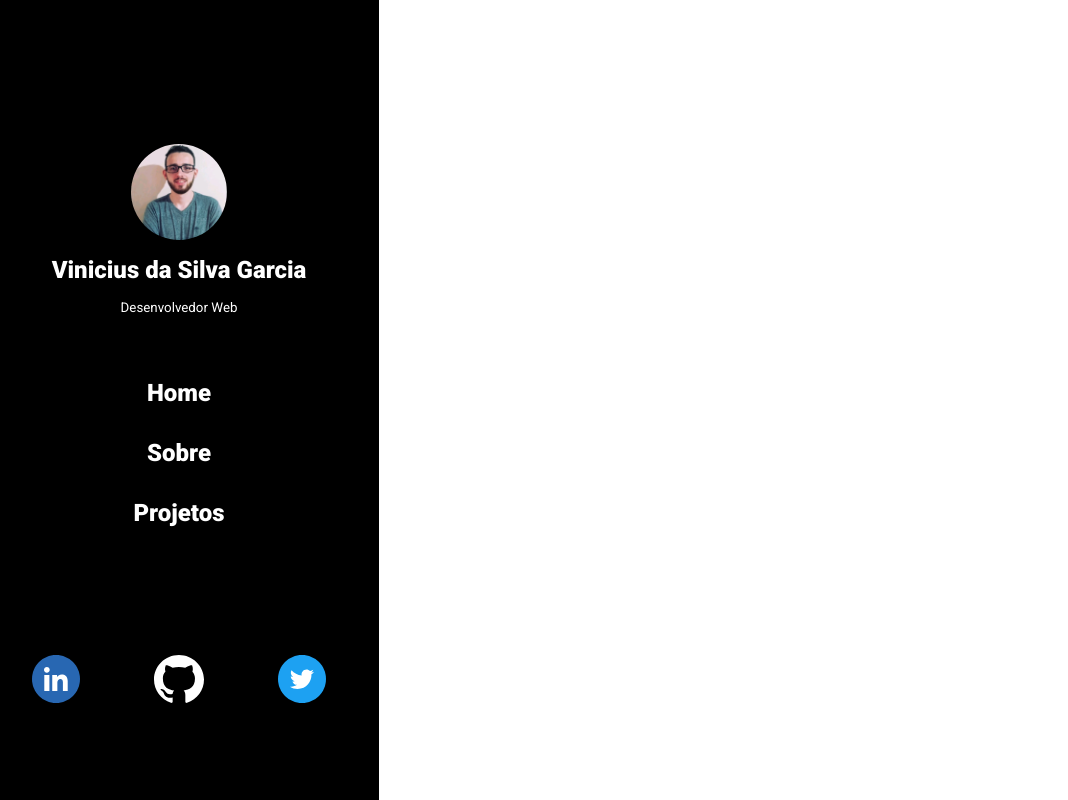
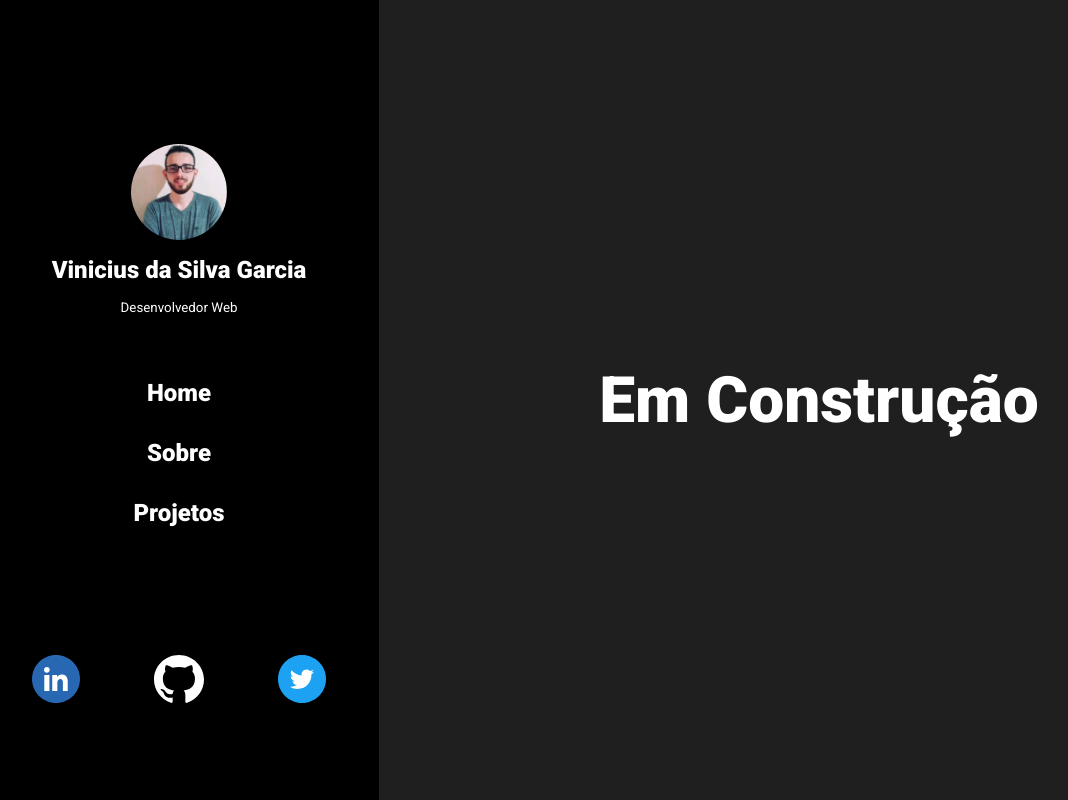
Before and after one commit to Vinicius-Garcia/viniciusgarcia.tech, a React (Vite) app: page / in a window 1280 px wide. Shown: the whole page, without its empty margins (21-1089 px from the left). Built offline with nearby package versions, Linux system fonts and the light colour scheme.

Commit message:
add message 'em construção'

```diff
--- a/src/App.jsx
+++ b/src/App.jsx
@@ -1,11 +1,22 @@
 import { useState } from 'react'
 import { Sidebar } from './components/sidebar/Sidebar'
-
+import {Home} from './components/home/Home';
+import './styles.css'
 import './global.css'
 function App() {
   return (
     <>
-    <Sidebar/>
+    <div className="wrapper">
+      <div className="sidebars">
+        <Sidebar/>
+      </div>
+      <div className="content">
+        <Home/>
+      </div>
+    </div>
+
+
+
     </>
   )
 }
--- /dev/null
+++ b/src/components/home/Home.jsx
@@ -0,0 +1,10 @@
+import styles from './styles.css'
+
+export function Home(){
+  return(
+<div className="home">
+<h1 className="title">Em Construção</h1>
+</div>
+
+ )
+}
--- /dev/null
+++ b/src/components/home/styles.css
@@ -0,0 +1,12 @@
+.title{
+  color: white;
+}
+.home{
+  height: 100vh;
+  margin-left: 0;
+  display: flex;
+  align-items: center;
+  justify-content: center;
+  font-weight: 900;
+  font-size: 2em;
+}
--- /dev/null
+++ b/src/styles.css
@@ -0,0 +1,16 @@
+.sidebars{
+  height: 100vh;
+  display: absolute;
+}
+.content{
+  display: flex;
+  align-items: center;
+  justify-content: center;
+height: 100%;
+  width: 100%;
+  background-color:rgba(0,0,0,0.88);
+}
+.wrapper{
+  display: flex;
+
+}
```
